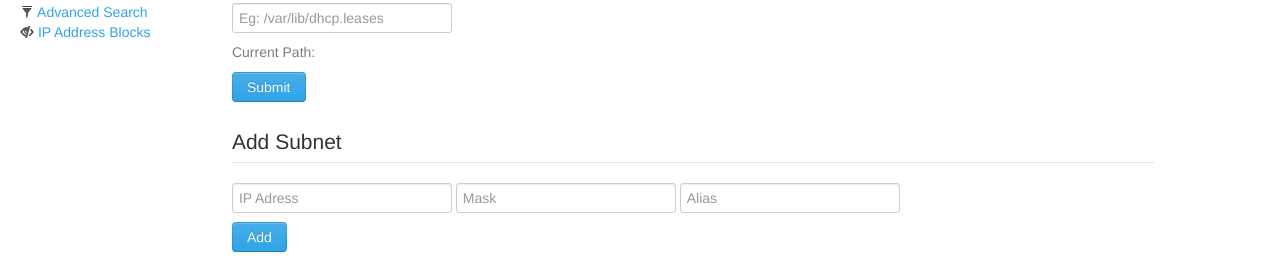
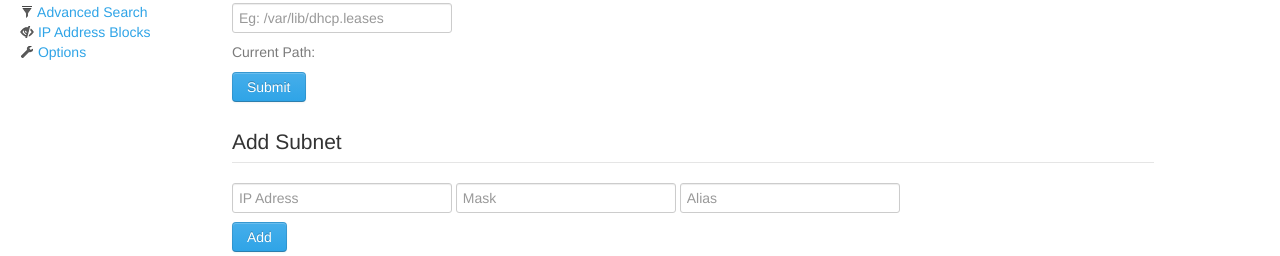
Before and after one commit to COMU/mercekd, a Django app: template mercekdUI/templates/home/options.html in a window 1280 px wide. Shown: the part 135-391 px from the top of the page. Run offline with Django 3.2, Linux system fonts and the light colour scheme; the template is opened without the code that fills it, so the values that code supplies are empty; some libraries are stand-ins or nearby versions.

Commit message:
Add options link.

```diff
--- a/mercekdUI/templates/base/layout1.html
+++ b/mercekdUI/templates/base/layout1.html
@@ -9,6 +9,7 @@
 			<li><a href="{% url listLeases leases="expired" %}"><i class="icon-fire"></i> {% trans "Expired Leases" %} ({{ count|last }})</a></li>
 			<li><a href="#"><i class="icon-filter"></i> {% trans "Advanced Search"  %}</a></li>
             <li><a href="{% url IPv4map %}"><i class="icon-eye-close"></i> {% trans "IP Address Blocks"  %}</a></li>
+            <li><a href="{% url options %}"><i class="icon-wrench"></i> {% trans "Options"  %}</a></li>
 		</ul>
            </div>
         {% endblock %}
```
